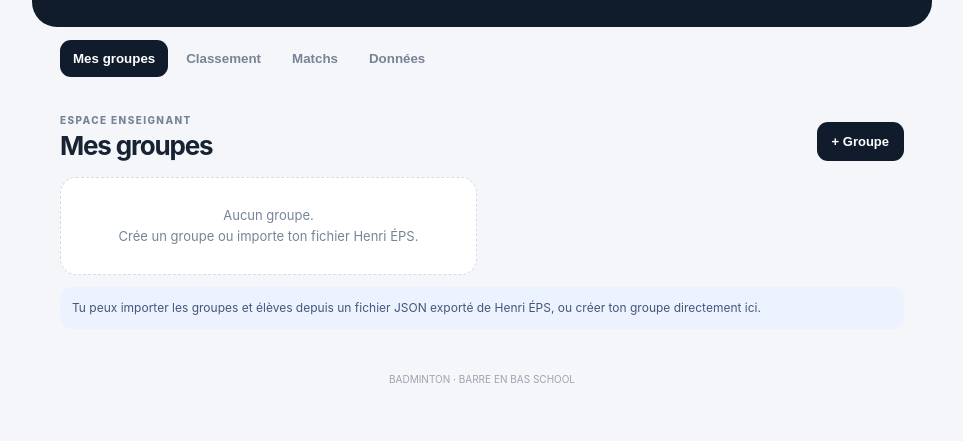
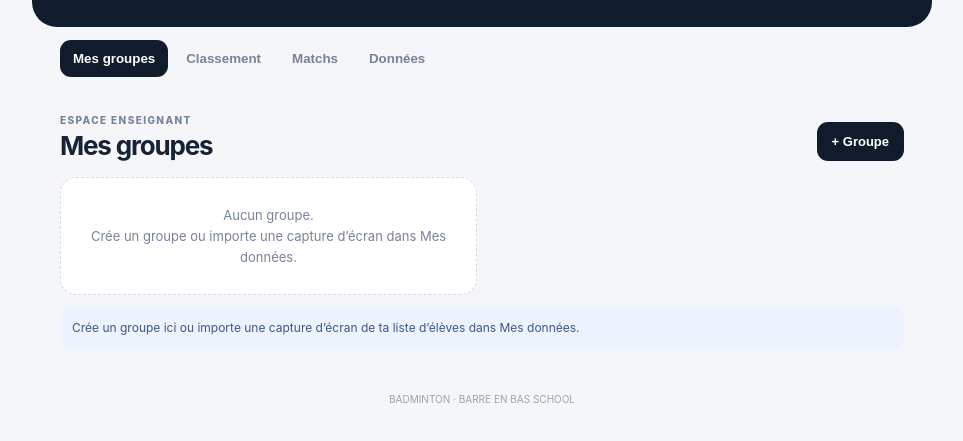
Before and after one commit to raphaelfrenette-a11y/badminton_school, a plain HTML site: page index.html in a window 1280 px wide. Shown: the part 183-624 px from the top of the page, without its empty margins (158-1121 px from the left). Drawn offline with Linux system fonts and the light colour scheme.

Commit message:
Retirer les dernières références à Henri dans Badminton School

```diff
--- a/index.html
+++ b/index.html
@@ -6,7 +6,7 @@
 <header class="hero"><div class="brand">Barre en bas School</div><h1>Badminton.<br>Le classement.</h1><p>Les matchs font évoluer le classement. À toi de jouer.</p></header>
 <nav class="tabs"><button class="tab on" data-view="groups">Mes groupes</button><button class="tab" data-view="ranking">Classement</button><button class="tab" data-view="matches">Matchs</button><button class="tab" data-view="data">Données</button></nav>
 <main class="main">
-<section class="view on" id="groups"><div id="home"><div class="head"><div><div class="eyebrow">Espace enseignant</div><h2>Mes groupes</h2></div><button class="btn" id="newGroup">+ Groupe</button></div><div class="groups" id="groupsList"></div><div class="notice">Tu peux importer les groupes et élèves depuis un fichier JSON exporté de Henri ÉPS, ou créer ton groupe directement ici.</div></div>
+<section class="view on" id="groups"><div id="home"><div class="head"><div><div class="eyebrow">Espace enseignant</div><h2>Mes groupes</h2></div><button class="btn" id="newGroup">+ Groupe</button></div><div class="groups" id="groupsList"></div><div class="notice">Crée un groupe ici ou importe une capture d’écran de ta liste d’élèves dans Mes données.</div></div>
 <div id="detail" class="hidden"><button class="back" id="back">← Tous les groupes</button><div class="head"><div><div class="eyebrow">Groupe sélectionné</div><h2 id="gTitle"></h2></div><button class="btn lime" id="newMatch">+ Match</button></div><div class="panel"><div class="eyebrow">Classement</div><div id="miniRank"></div></div><div class="head"><div><div class="eyebrow">Effectif</div><h2>Les élèves</h2></div><button class="btn soft sm" id="newStudent">+ Élève</button></div><div class="panel" id="students"></div></div></section>
 <section class="view" id="ranking"><div class="head"><div><div class="eyebrow">Performance</div><h2>Classement</h2></div></div><div class="field"><label>Groupe</label><select id="rankGroup"></select></div><div class="panel" id="rankList"></div></section>
 <section class="view" id="matches"><div class="head"><div><div class="eyebrow">Résultats</div><h2>Historique des matchs</h2></div><button class="btn" id="matchFromHistory">+ Match</button></div><div class="field"><label>Groupe</label><select id="matchGroup"></select></div><div class="panel" id="history"></div></section>
@@ -30,7 +30,7 @@ function say(s){let t=document.getElementById('toast');t.textContent=s;t.classLi
 function modal(title,eyebrow,html,fn){document.getElementById('mTitle').textContent=title;document.getElementById('mEyebrow').textContent=eyebrow;document.getElementById('mBody').innerHTML=html;saveAction=fn;document.getElementById('modal').classList.add('show')}
 function close(){document.getElementById('modal').classList.remove('show');saveAction=null}
 document.getElementById('cancel').onclick=close;document.getElementById('save').onclick=()=>{if(saveAction&&saveAction()!==false)close()};
-function renderGroups(){let e=document.getElementById('groupsList');e.innerHTML=db.groups.length?db.groups.map(g=>'<button class="group" data-id="'+g.id+'"><span><strong>'+safe(g.name)+'</strong><small>'+g.players.length+' élèves · '+g.matches.length+' matchs</small></span><span class="arrow">›</span></button>').join(''):'<div class="empty">Aucun groupe.<br>Crée un groupe ou importe ton fichier Henri ÉPS.</div>';e.querySelectorAll('[data-id]').forEach(b=>b.onclick=()=>openGroup(b.dataset.id))}
+function renderGroups(){let e=document.getElementById('groupsList');e.innerHTML=db.groups.length?db.groups.map(g=>'<button class="group" data-id="'+g.id+'"><span><strong>'+safe(g.name)+'</strong><small>'+g.players.length+' élèves · '+g.matches.length+' matchs</small></span><span class="arrow">›</span></button>').join(''):'<div class="empty">Aucun groupe.<br>Crée un groupe ou importe une capture d’écran dans Mes données.</div>';e.querySelectorAll('[data-id]').forEach(b=>b.onclick=()=>openGroup(b.dataset.id))}
 function openGroup(id){current=id;document.getElementById('home').classList.add('hidden');document.getElementById('detail').classList.remove('hidden');renderDetail();show('groups')}
 function renderDetail(){let g=grp();if(!g)return;document.getElementById('gTitle').textContent=g.name;document.getElementById('miniRank').innerHTML=rankHTML(g);document.getElementById('students').innerHTML=g.players.length?g.players.map(p=>'<div class="student"><div><b style="font-size:13px">'+safe(p.name)+'</b></div><button class="btn red sm" data-remove="'+p.id+'">Retirer</button></div>').join(''):'<div class="empty">Ajoute des élèves pour commencer.</div>';document.querySelectorAll('[data-remove]').forEach(b=>b.onclick=()=>{if(confirm('Retirer cet élève?')){g.players=g.players.filter(p=>p.id!==b.dataset.remove);persist()}})}
 document.getElementById('back').onclick=()=>{current=null;document.getElementById('detail').classList.add('hidden');document.getElementById('home').classList.remove('hidden');renderGroups()};
```
